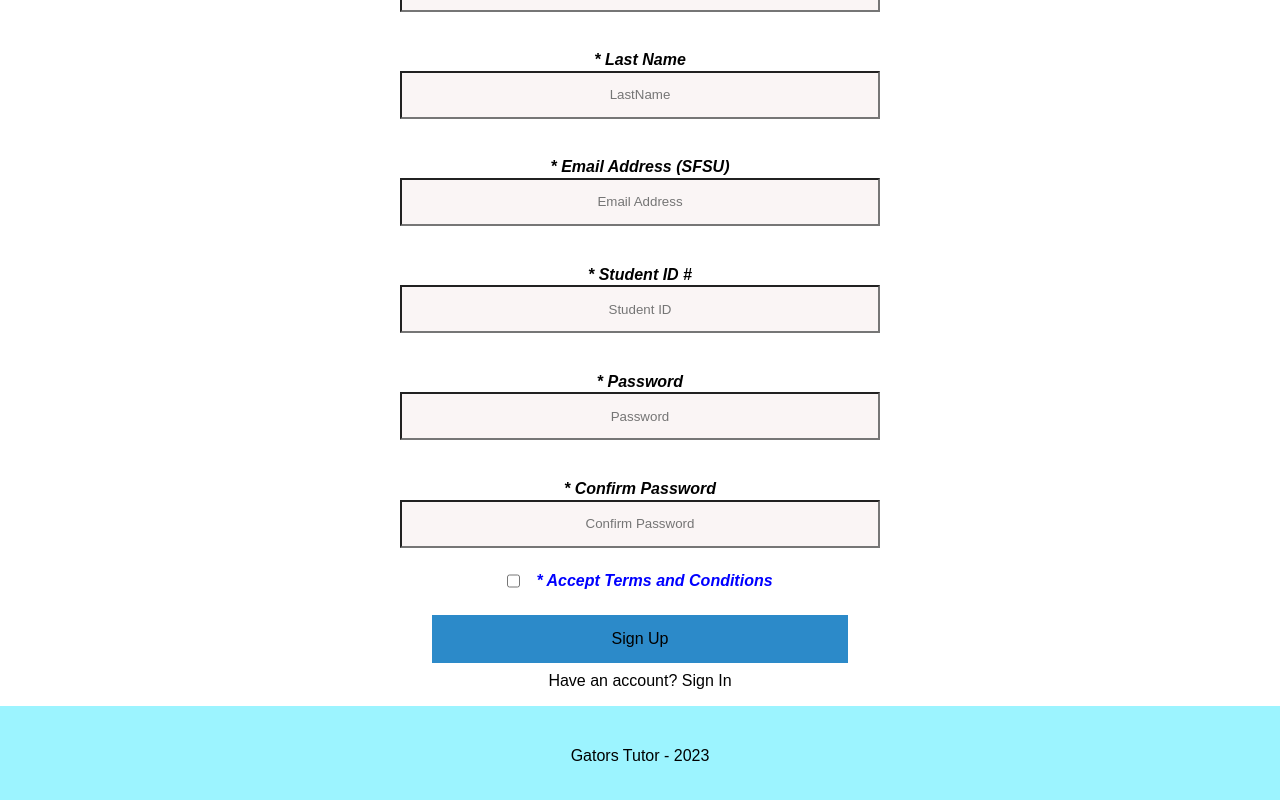
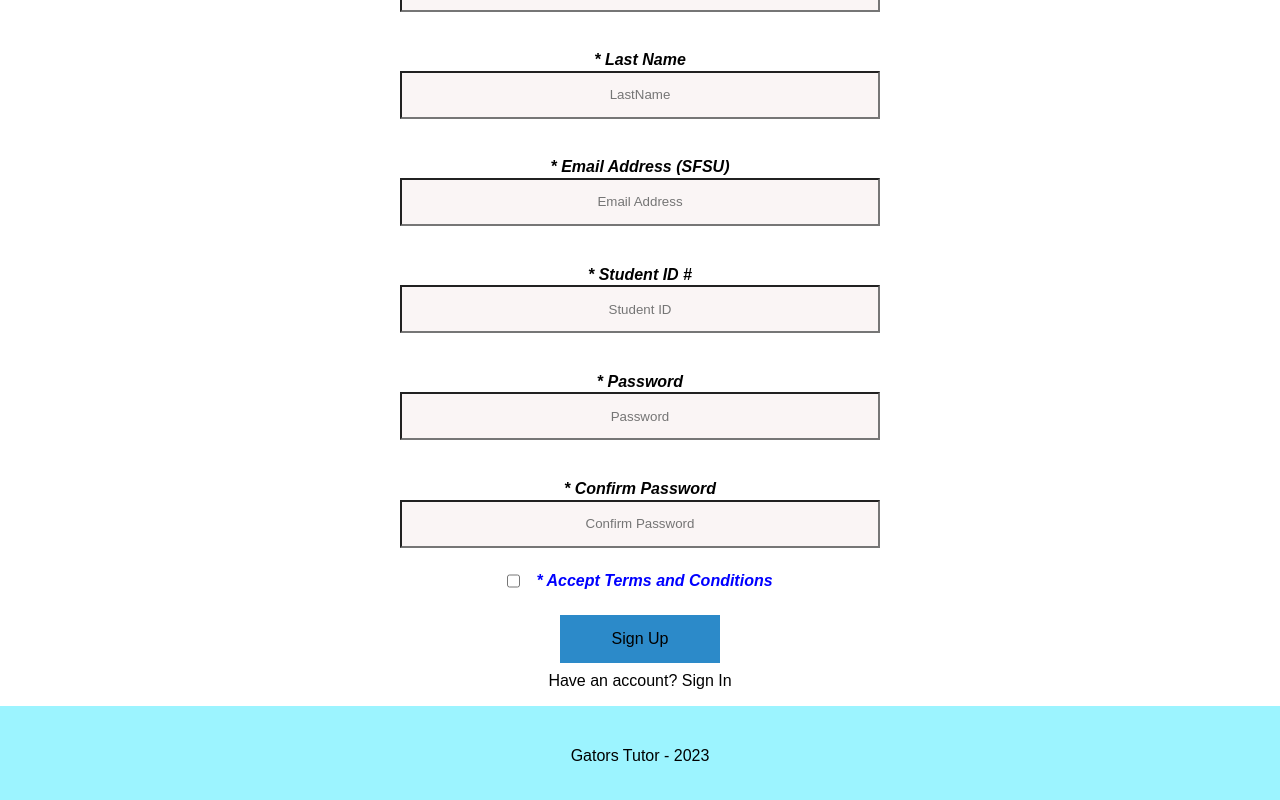
Before and after one commit to spushkin/CSC648_SFSU_Tutor_Project, a React (Create React App) app in the folder application/Front-End/: page /studentsignup in a window 1280 px wide. Shown: the part 294-1094 px from the top of the page. Built offline with nearby package versions, Linux system fonts and the light colour scheme; a web font is replaced by a local one.

Commit message:
Center Aligned Sign-Up button

```diff
--- a/application/Front-End/public/assets/css/signupStyle.css
+++ b/application/Front-End/public/assets/css/signupStyle.css
@@ -98,7 +98,9 @@
 
 .signup-btn {
 	min-height: 3rem;
-	margin-inline: 2rem;
+	min-width: 10rem;
+	margin-inline: 10rem;
+
 }
 
 .sign-group-element textarea,
--- a/application/Front-End/src/pages/SignUpStudent.jsx
+++ b/application/Front-End/src/pages/SignUpStudent.jsx
@@ -108,14 +108,14 @@
 								</a>
 							</div>
 							<div className="submit-form-botton sign-group-element">
-								<button
+								<Link to="/signin"><button
 									className="signup-btn"
 									type="submit"
 									value="Sign Up"
 									id="signup-btn-1"
 								>
 									Sign Up
-								</button>
+								</button></Link>
 							</div>
 							<Link to="/Signin" className="signIn">Have an account? Sign In</Link>
 						</div>
```
